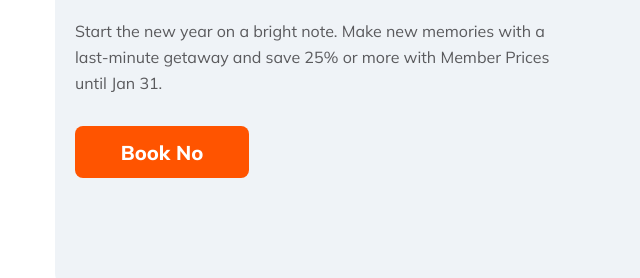
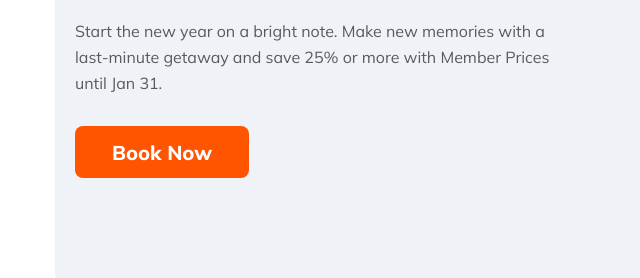
Before and after one commit to muhammadsaif7717/PHero-Assaignment-2, a plain HTML site: page index.html in a window 1280 px wide. Shown: the part 3620-3898 px from the top of the page, 0-640 px from the left. Drawn offline with Linux system fonts and the light colour scheme.

Commit message:
Fixed some bugs

```diff
--- a/index.html
+++ b/index.html
@@ -143,7 +143,7 @@
             <div class="sale-texts">
                 <h1 class="title">Big January sale: Get <br> 25% off or more</h1>
                 <p class="pera">Start the new year on a bright note. Make new memories with a last-minute getaway and save 25% or more with Member Prices until Jan 31.</p>
-                <button class="btn">Book No</button>
+                <button class="btn">Book Now</button>
             </div>
             <div class="sale-img">
                 <img src="Images/boxed-water-is-better-5Lw1U5BIumE-unsplash.jpg" alt="image">
```
